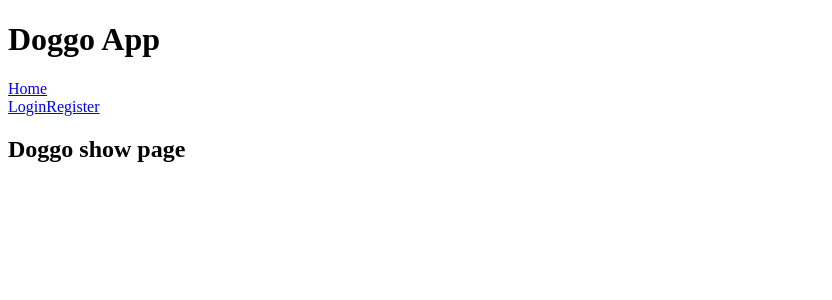
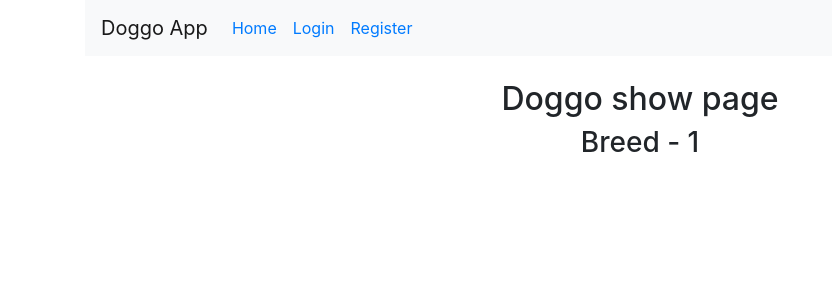
Before and after one commit to yashjais/Doggo-App, a React (Create React App) app: page /dog-show/1 in a window 1280 px wide. Shown: the top 300 px of the page, without its empty margins (0-832 px from the left). Built offline with nearby package versions, Linux system fonts and the light colour scheme; no server answers.

Commit message:
added designing

```diff
--- a/package.json
+++ b/package.json
@@ -8,6 +8,7 @@
     "@testing-library/user-event": "^7.2.1",
     "axios": "^0.19.2",
     "backendless": "^5.8.6",
+    "bootstrap": "^4.4.1",
     "react": "^16.13.1",
     "react-dom": "^16.13.1",
     "react-router-dom": "^5.1.2",
--- a/src/App.js
+++ b/src/App.js
@@ -5,8 +5,8 @@ import Home from './components/home'
 import Login from './components/users/login'
 import Register from './components/users/register'
 
-import Dogs from './components/doggoListingPage'
-import DoggoShow from './components/doggoShowPage'
+import Dogs from './components/Doggo/doggoListingPage'
+import DoggoShow from './components/Doggo/doggoShowPage'
 
 function App(){
     const handleLogout = () => {
@@ -16,22 +16,34 @@ function App(){
 
     }
     return (
-        <div>
+        <div className="container">
             <BrowserRouter>
-                <h1>Doggo App</h1>
 
-                <Link to="/">Home</Link>
-                {localStorage.getItem('authToken') ? <div>
+            <nav className="navbar navbar-expand-lg navbar-light bg-light">
+            <a className="navbar-brand" href="/">Doggo App</a>
+            <div className="collapse navbar-collapse" id="navbarNav">
+                <ul className="navbar-nav">
 
-                    <Link to="/dogs">Listing</Link>
-                    <Link to="/logout" onClick={handleLogout}>Logout</Link>
-
-                </div> : <div>
-
-                    <Link to="/login">Login</Link>
-                    <Link to="/register">Register</Link>
-
-                    </div>}
+                <li className="nav-item active">
+                    <a className="nav-link" href="/"><Link to="/">Home</Link> <span className="sr-only">(current)</span></a>
+                </li>
+                {localStorage.getItem('authToken') ? <React.Fragment>
+                    <li className="nav-item active">
+                        <a className="nav-link" href="/dogs"><Link to="/dogs">Listing</Link> <span className="sr-only">(current)</span></a>
+                    </li>
+                    <li className="nav-item active">
+                        <a className="nav-link" href="/logout"><Link to="/logout" onClick={handleLogout}>Logout</Link> <span className="sr-only">(current)</span></a>
+                    </li>
+                </React.Fragment> : <React.Fragment>
+                    <li className="nav-item active">
+                            <a className="nav-link" href="/login"><Link to="/login">Login</Link> <span className="sr-only">(current)</span></a>
+                    </li><li className="nav-item active">
+                        <a className="nav-link" href="/register"><Link to="/register">Register</Link> <span className="sr-only">(current)</span></a>
+                    </li>
+                </React.Fragment>}
+                </ul>
+            </div>
+            </nav>
 
                 <Route path="/" component={Home} exact={true} />
                 <Route path="/login" component={Login} />
--- a/src/components/doggoListingPage.js
+++ b/src/components/Doggo/doggoListingPage.js
@@ -54,9 +54,10 @@ class Dogs extends React.Component {
     render() {
         console.log(this.state.breed, this.state.subbreed)
         return (
-            <div>
+            <div style={{textAlign: 'center'}}>
+                <br />
                 <h1>Dogs Listing Page</h1>
-                <h3>Breeds</h3>
+                <h3>Breed</h3>
                 <select onChange={this.handleChange}>
                     <option value=''>select</option>
                     {
@@ -66,9 +67,9 @@ class Dogs extends React.Component {
                             )
                         })
                     }
-                </select>
+                </select> <br /> <br />
                 {
-                    this.state.subbreeds.length != 0 && <div><h3>Subbreeds - </h3>
+                    this.state.subbreeds.length != 0 && <div><h3>Subbreed</h3>
                     <select onChange={this.handlesubbreedsChange}>
                         <option value=''>select</option>
                         {
@@ -82,7 +83,6 @@ class Dogs extends React.Component {
                 </div>
                 }
                 <br />
-                <br />
                 <button onClick={this.handleClick}>submit</button>
 
             </div>
--- a/src/components/doggoShowPage.js
+++ b/src/components/Doggo/doggoShowPage.js
@@ -6,6 +6,7 @@ class DoggoShow extends React.Component {
         super(props)
         this.state = {
             breed: this.props.match.params.breed,
+            subbreed: this.props.match.params.subbreed,
             image: ''
         }
     }
@@ -20,8 +21,12 @@ class DoggoShow extends React.Component {
     }
     render() {
         return (
-            <div>
+            <div style={{textAlign: 'center'}}>
+                <br />
                 <h2>Doggo show page</h2>
+                <h3> Breed - {this.state.breed}</h3>
+                {this.state.subbreed &&
+                <h3> SubBreed - {this.state.subbreed}</h3>}
                 <img src={this.state.image} />
             </div>
         )
--- a/src/components/home.js
+++ b/src/components/home.js
@@ -1,9 +1,18 @@
 import React from 'react'
+import husky from './image/download.jpg'
 
 function Home() {
     return (
-        <div>
-            <h1>Home</h1>
+        <div style={{textAlign: 'center',
+                    backgroundImage: `url(${husky})`,
+                    backgroundPosition: 'center',
+                    backgroundSize: 'cover',
+                    backgroundRepeat: 'no-repeat',
+                    height: '800px'
+                    }}>
+            <br />
+            <h1>Welcome to the Doggo App</h1>
+
         </div>
     )
 }
--- a/src/index.js
+++ b/src/index.js
@@ -1,6 +1,7 @@
 import React from 'react'
 import ReactDOM from 'react-dom'
 import App from './App'
+import 'bootstrap/dist/css/bootstrap.css'
 
 const rootHandle = document.getElementById('root')
 
```
Also changed, not shown: src/components/image/download.jpg (added), 1 other file (tests, documents, lock files or other folders).
